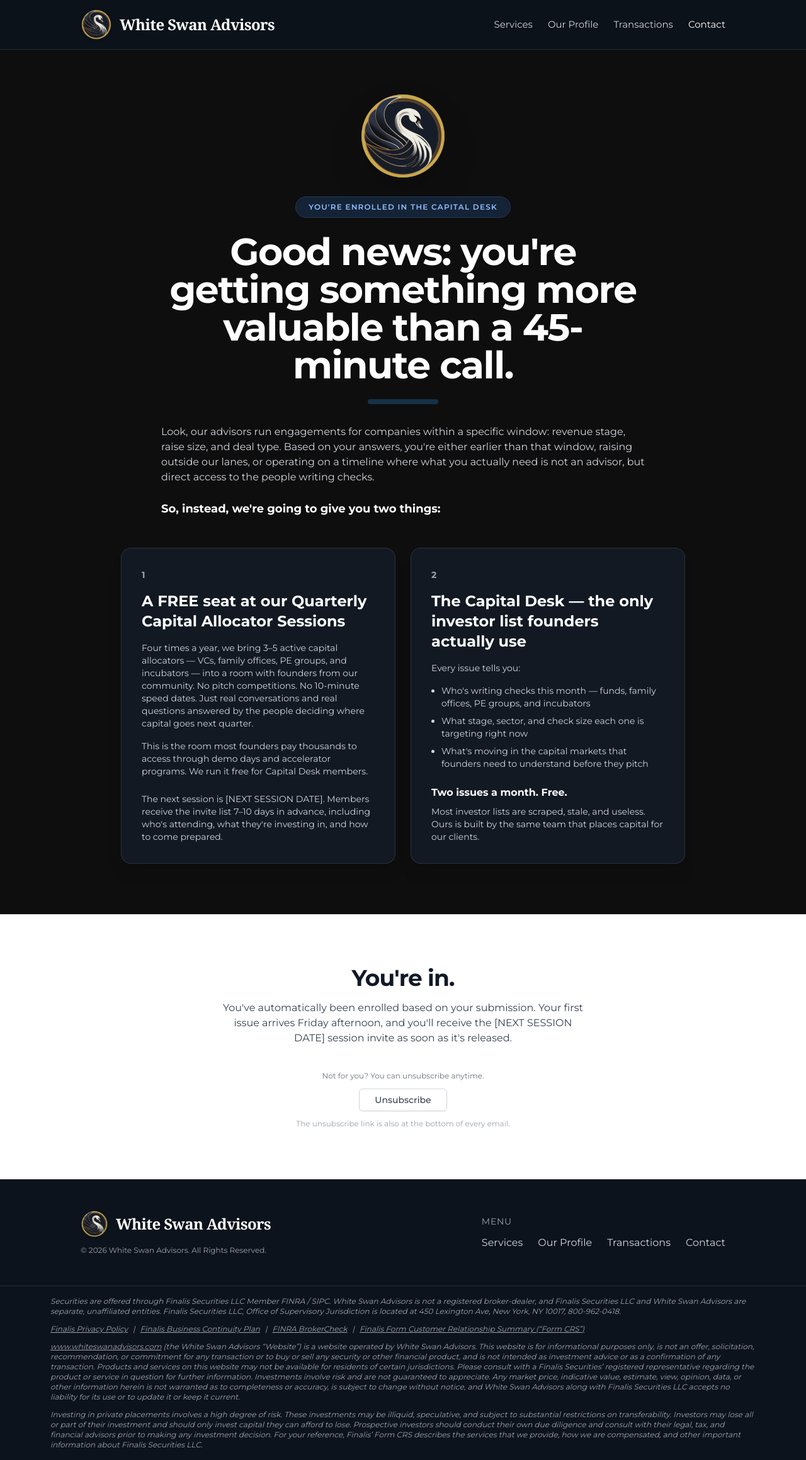
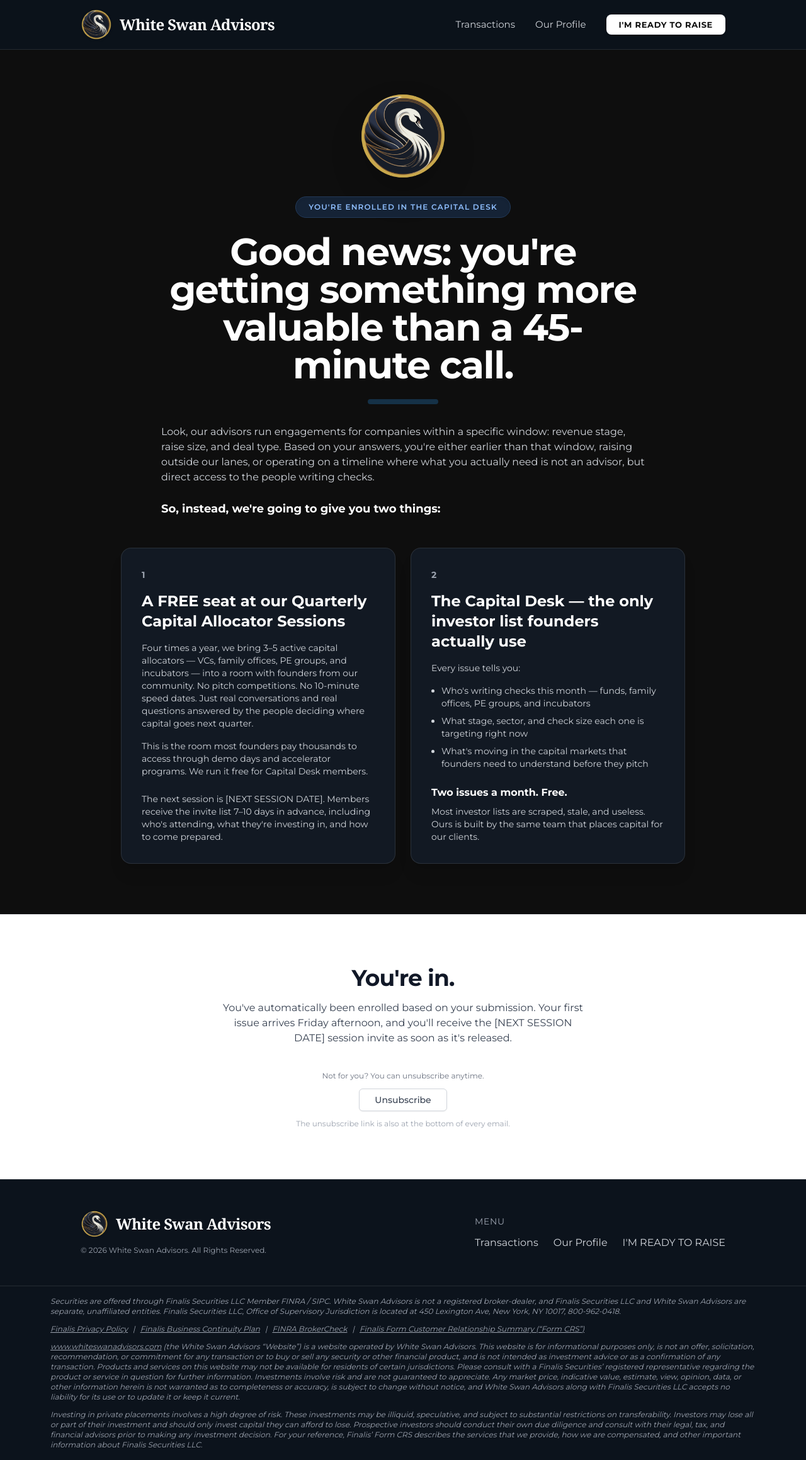
Before and after one commit to rafi-codex/whiteswan-main, a Next.js app: page /not-qualified in a window 1280 px wide. Shown: the whole page at 63% size. Built offline with nearby package versions, Linux system fonts and the light colour scheme.

Commit message:
Remove Services page, redirect /service to home page, update nav to Transactions, Our Profile, and I'M READY TO RAISE button

```diff
--- a/constants.ts
+++ b/constants.ts
@@ -110,10 +110,8 @@
 ];
 
 export const NAV_LINKS = [
-  { name: "Services", path: "/service" },
+  { name: "Transactions", path: "/transactions" },
   { name: "Our Profile", path: "/profile" },
-  { name: "Transactions", path: "/transactions" },
-  { name: "Contact", path: "/contact" },
 ];
 
 // === NEW APPROVED HOME PAGE V2 CONSTANTS ===
--- a/next.config.mjs
+++ b/next.config.mjs
@@ -1,4 +1,19 @@
 /** @type {import('next').NextConfig} */
-const nextConfig = {};
+const nextConfig = {
+  async redirects() {
+    return [
+      {
+        source: "/service",
+        destination: "/",
+        permanent: true,
+      },
+      {
+        source: "/services",
+        destination: "/",
+        permanent: true,
+      },
+    ];
+  },
+};
 
 export default nextConfig;
--- a/src/app/service/page.tsx
+++ b/src/app/service/page.tsx
@@ -1,18 +1,5 @@
-import HeaderSection from "@/components/home/header-section";
-import Customize from "@/components/service/customize";
-import MerchantBankingService from "@/components/service/merchant-banking";
-import StrategicDoc from "@/components/service/strategic-doc";
-import React from "react";
+import { redirect } from "next/navigation";
 
-const ServicePage = () => {
-  return (
-    <main className="">
-      <HeaderSection src={"/videos/service-header.mp4"} />
-      <MerchantBankingService />
-      <Customize />
-      <StrategicDoc />
-    </main>
-  );
-};
-
-export default ServicePage;
+export default function ServicePage() {
+  redirect("/");
+}
--- a/src/components/footer.tsx
+++ b/src/components/footer.tsx
@@ -2,8 +2,6 @@
 import Link from "next/link";
 import React from "react";
 import { NAV_LINKS } from "../../constants";
-import { Button } from "./ui/button";
-import CalendlyEmbed from "./calendly";
 
 const Footer = () => {
   return (
@@ -30,27 +28,15 @@
 
         <div className="space-y-3">
           <h5 className="font-normal text-sm uppercase tracking-wider text-gray-400">Menu</h5>
-          <div className="flex gap-1 lg:gap-6 flex-col md:flex-row items-center">
-            {NAV_LINKS.map((item, index) => {
-              if (item.path === "/contact") {
-                return (
-                  <CalendlyEmbed key={index}>
-                    <Button
-                      variant="ghost"
-                      className="items-start p-0 h-fit text-[16px] text-gray-300 hover:text-white font-normal hover:bg-transparent"
-                    >
-                      {item.name}
-                    </Button>
-                  </CalendlyEmbed>
-                );
-              }
-
-              return (
-                <Link key={index} href={item.path} className="text-gray-300 hover:text-white truncate">
-                  {item.name}
-                </Link>
-              );
-            })}
+          <div className="flex gap-4 lg:gap-6 flex-col md:flex-row items-center">
+            {NAV_LINKS.map((item, index) => (
+              <Link key={index} href={item.path} className="text-gray-300 hover:text-white truncate">
+                {item.name}
+              </Link>
+            ))}
+            <Link href="/choice" className="text-gray-300 hover:text-white truncate">
+              I&apos;M READY TO RAISE
+            </Link>
           </div>
         </div>
 
--- a/src/components/nav-sheet.tsx
+++ b/src/components/nav-sheet.tsx
@@ -7,7 +7,6 @@
 import { cn } from "@/lib/utils";
 import { Button } from "./ui/button";
 import { usePathname } from "next/navigation";
-import CalendlyEmbed from "./calendly";
 
 const NavSheet = ({
   className,
@@ -27,38 +26,35 @@
       <SheetTrigger className="md:hidden">{children}</SheetTrigger>
       <SheetContent
         side="top"
-        className={cn("h-full block top-14 md:hidden py-32 z-30", className)}
+        className={cn("h-full block top-14 md:hidden py-28 z-30 bg-white", className)}
       >
-        <div className="flex flex-col items-center gap-4">
-          {NAV_LINKS.map(({ name, path }) => {
-            if (path === "/contact") {
-              return (
-                <CalendlyEmbed key={name}>
-                  <Button
-                    variant="ghost"
-                    className="items-start p-0 h-fit text-3xl hover:text-royalblue font-normal hover:bg-transparent "
-                  >
-                    {name}
-                  </Button>
-                </CalendlyEmbed>
-              );
-            }
-            return (
+        <div className="flex flex-col items-center gap-6">
+          {NAV_LINKS.map(({ name, path }) => (
             <Link
               key={name}
               href={path}
               className={cn(
-                  "text-black hover:text-royalblue transition-all text-3xl",
+                "text-gray-900 hover:text-royalblue transition-all text-2xl font-medium",
                 {
-                    "text-royalblue": pathname === path,
+                  "text-royalblue font-bold": pathname === path,
                 }
               )}
               onClick={() => setIsOpen(false)}
             >
               {name}
             </Link>
-            );
-          })}
+          ))}
+          <div className="pt-4">
+            <Link href="/choice" onClick={() => setIsOpen(false)}>
+              <Button
+                variant="default"
+                size="lg"
+                className="font-bold tracking-wider uppercase px-8 py-3.5 text-sm shadow-lg cursor-pointer"
+              >
+                I&apos;M READY TO RAISE
+              </Button>
+            </Link>
+          </div>
         </div>
       </SheetContent>
     </Sheet>
--- a/src/components/navbar.tsx
+++ b/src/components/navbar.tsx
@@ -9,7 +9,6 @@
 import NavSheet from "./nav-sheet";
 import { Turn as Hamburger } from "hamburger-react";
 import { Button } from "./ui/button";
-import CalendlyEmbed from "./calendly";
 
 const Navbar = () => {
   const [isOpen, setIsOpen] = React.useState(false);
@@ -38,22 +37,8 @@
             White Swan Advisors
           </span>
         </Link>
-        <div className="hidden md:flex items-center gap-6">
-          {NAV_LINKS.map((item, index) => {
-            if (item.path === "/contact") {
-              return (
-                <CalendlyEmbed key={index}>
-                  <Button
-                    key={index}
-                    variant="ghost"
-                    className="items-start p-0 h-fit text-white text-[15px] hover:text-[#7ba2d3] font-normal hover:bg-transparent"
-                  >
-                    {item.name}
-                  </Button>
-                </CalendlyEmbed>
-              );
-            }
-            return (
+        <div className="hidden md:flex items-center gap-6 lg:gap-8">
+          {NAV_LINKS.map((item, index) => (
             <Link
               key={index}
               href={item.path}
@@ -66,8 +51,16 @@
             >
               {item.name}
             </Link>
-            );
-          })}
+          ))}
+          <Link href="/choice">
+            <Button
+              variant="white"
+              size="sm"
+              className="font-bold tracking-wider uppercase px-5 py-2 text-xs sm:text-[13px] shadow-md hover:shadow-royalblue/30 cursor-pointer rounded-lg"
+            >
+              I&apos;M READY TO RAISE
+            </Button>
+          </Link>
         </div>
         <div className="md:hidden">
           <Hamburger
--- a/src/constants.ts
+++ b/src/constants.ts
@@ -110,10 +110,8 @@
 ];
 
 export const NAV_LINKS = [
-  { name: "Services", path: "/service" },
+  { name: "Transactions", path: "/transactions" },
   { name: "Our Profile", path: "/profile" },
-  { name: "Transactions", path: "/transactions" },
-  { name: "Contact", path: "/contact" },
 ];
 
 // === NEW APPROVED HOME PAGE V2 CONSTANTS ===
```
Lines whose indentation alone changed are shown as unchanged.
